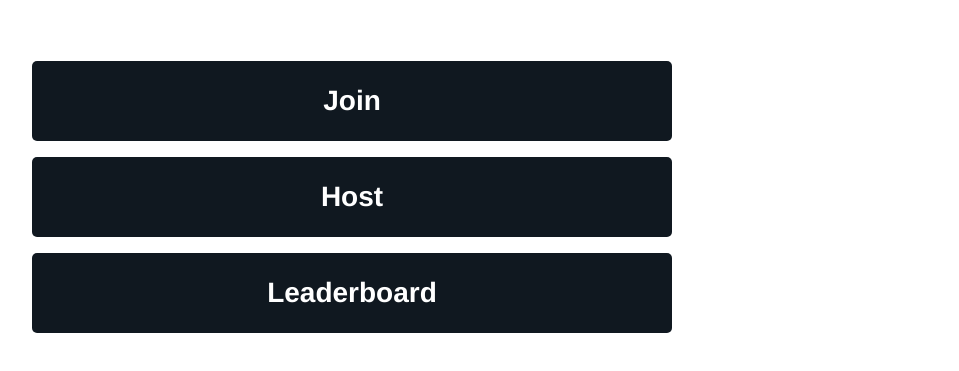
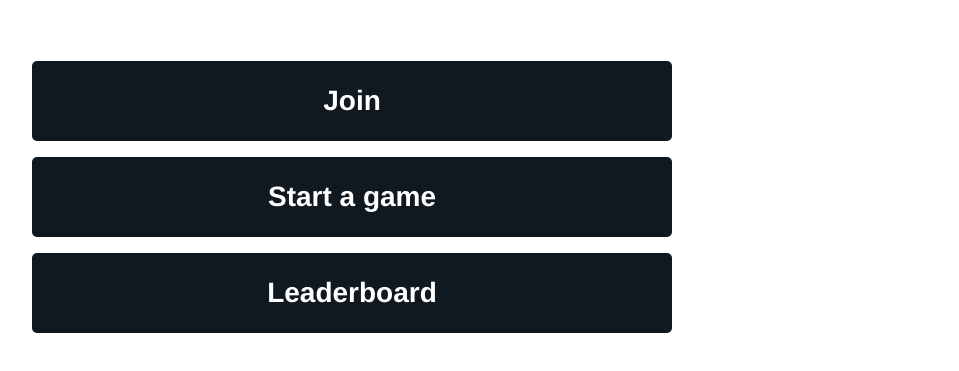
Before and after one commit to hannahjayneknight/quiznconquer, a website with bundled scripts: page app/index.html in a window 1280 px wide. Shown: the part 243-614 px from the top of the page, without its empty margins (288-1247 px from the left). Built offline with nearby package versions, Linux system fonts and the light colour scheme; no server answers.

Commit message:
change host button name

```diff
--- a/app/index.html
+++ b/app/index.html
@@ -44,7 +44,7 @@
         <h1 id="Title">Quiz & Conquer</h1>
 
         <label><button id="Join-button" class ="navButtons" tabindex="0" aria-label="Press here to join a game" >Join</button></label>
-        <label><button id="Host-button" class ="navButtons" tabindex="0" aria-label="Press here to host a game">Host</button></label>
+        <label><button id="Host-button" class ="navButtons" tabindex="0" aria-label="Press here to host a game">Start a game</button></label>
         <label><button id="Leaderboard-button" class ="navButtons" tabindex="0" aria-label="Press here to view the leaderboard" >Leaderboard</button></label>
 
     </div>
```
Also changed, not shown: 1 other file.
